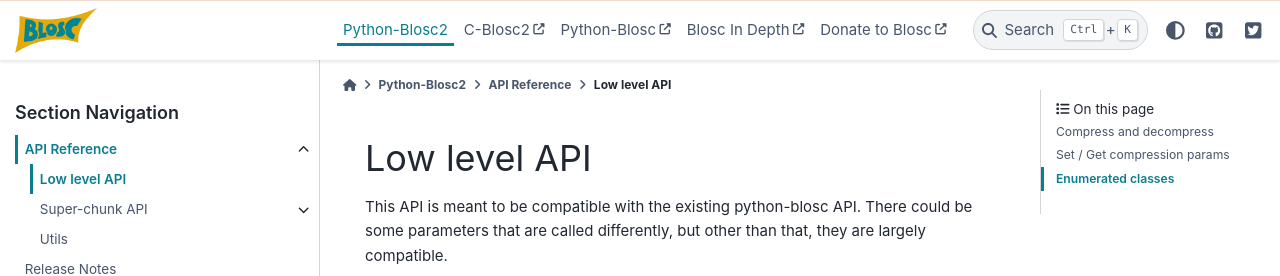
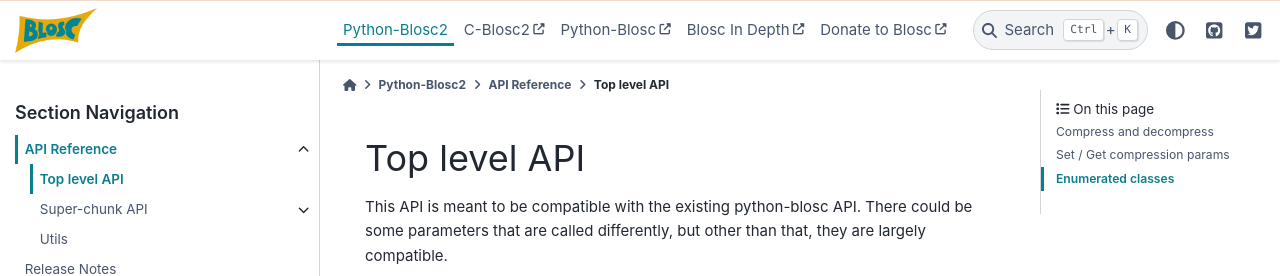
Before and after one commit to angshine/python-blosc2, a Sphinx documentation site: the page built from doc/reference/top_level.rst, in a window 1280 px wide and 1014 px high. Shown: the top 276 px of the window. Built offline with Sphinx 7.4.7 and the PyData theme 0.15.4, drawn with Linux system fonts in a browser that asks for light colours; the version number could not be read and is left out.

Commit message:
More cross-references and low_level -> top_level

```diff
--- a/doc/reference/index.rst
+++ b/doc/reference/index.rst
@@ -4,6 +4,6 @@ API Reference
 .. toctree::
     :maxdepth: 2
 
-    low_level
+    top_level
     schunk_api
     utils
--- a/doc/reference/low_level.rst
+++ b/doc/reference/top_level.rst
@@ -1,4 +1,4 @@
-Low level API
+Top level API
 =============
 
 This API is meant to be compatible with the existing python-blosc API. There could be some parameters that are called differently, but other than that, they are largely compatible.
@@ -9,7 +9,7 @@ Compress and decompress
 -----------------------
 
 .. autosummary::
-   :toctree: autofiles/low_level/
+   :toctree: autofiles/top_level/
    :nosignatures:
 
    compress
@@ -29,7 +29,7 @@ Set / Get compression params
 ----------------------------
 
 .. autosummary::
-   :toctree: autofiles/low_level/
+   :toctree: autofiles/top_level/
    :nosignatures:
 
     clib_info
@@ -49,7 +49,7 @@ Enumerated classes
 ------------------
 
 .. autosummary::
-   :toctree: autofiles/low_level/
+   :toctree: autofiles/top_level/
    :nosignatures:
 
    Codec
```
Also changed, not shown: 1 other file.
